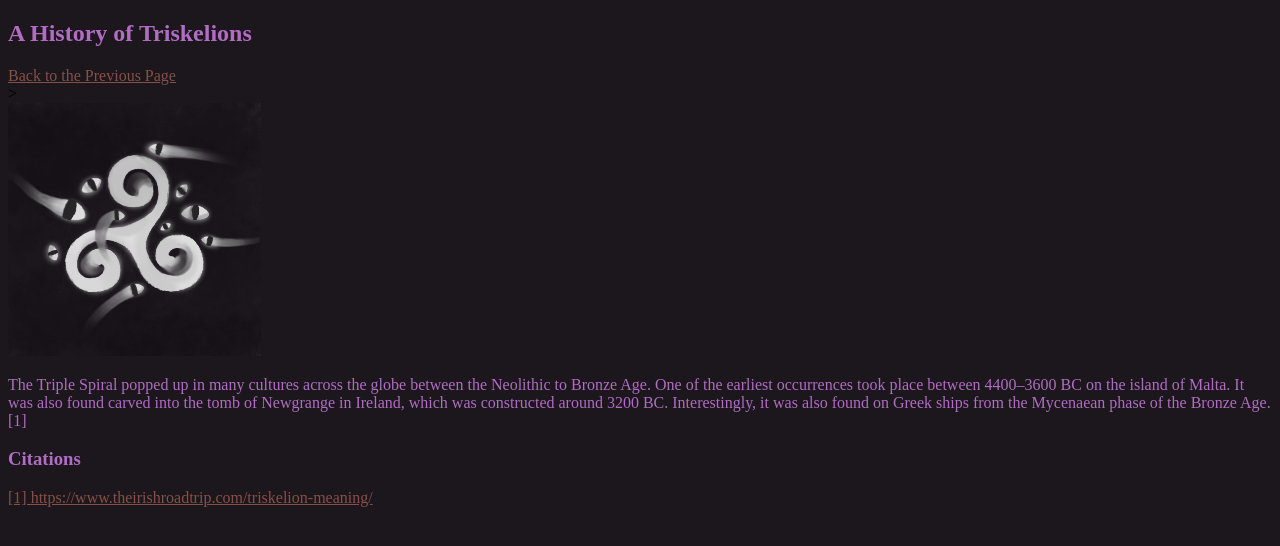
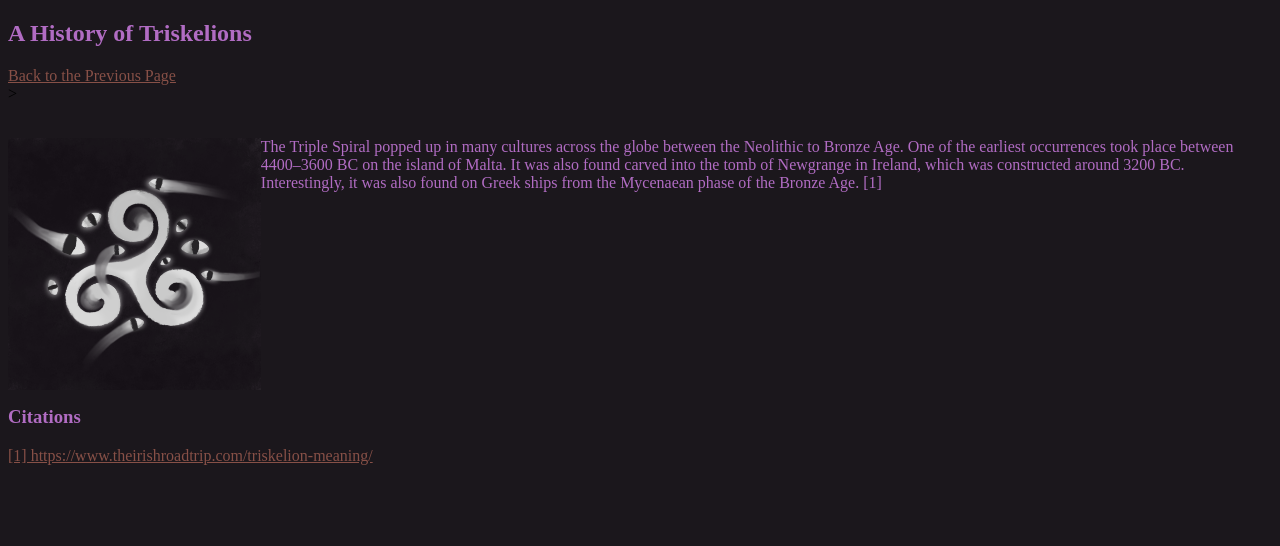
Before and after one commit to exothirteen/Exodus.github.io, a plain HTML site: page second.html in a window 1280 px wide. Drawn offline with Linux system fonts and the light colour scheme.

Commit message:
Update second.html

```diff
--- a/second.html
+++ b/second.html
@@ -13,11 +13,12 @@
 
         <main>
             <section>
-                <img src="exo.png" alt="Cool looking logo" style="width:20%;">
+                <p style = "float:left"></p>
+                <p style="color: #b16cc3; float:right;"><img src="exo.png" alt="Cool looking logo" style="width:20%;float:left">The Triple Spiral popped up in many cultures across the globe between the Neolithic to Bronze Age. One of the earliest occurrences took place between 4400–3600 BC on the island of Malta.
+                    It was also found carved into the tomb of Newgrange in Ireland, which was constructed around 3200 BC. Interestingly, it was also found on Greek ships from the Mycenaean phase of the Bronze Age. [1]</p>
             </section>
             <section>
-                <p style="color: #b16cc3;">The Triple Spiral popped up in many cultures across the globe between the Neolithic to Bronze Age. One of the earliest occurrences took place between 4400–3600 BC on the island of Malta.
-                    It was also found carved into the tomb of Newgrange in Ireland, which was constructed around 3200 BC. Interestingly, it was also found on Greek ships from the Mycenaean phase of the Bronze Age. [1]</p>
+
             </section>
             <section>
                 <h3 style="color: #b16cc3;">Citations</h3>
```
